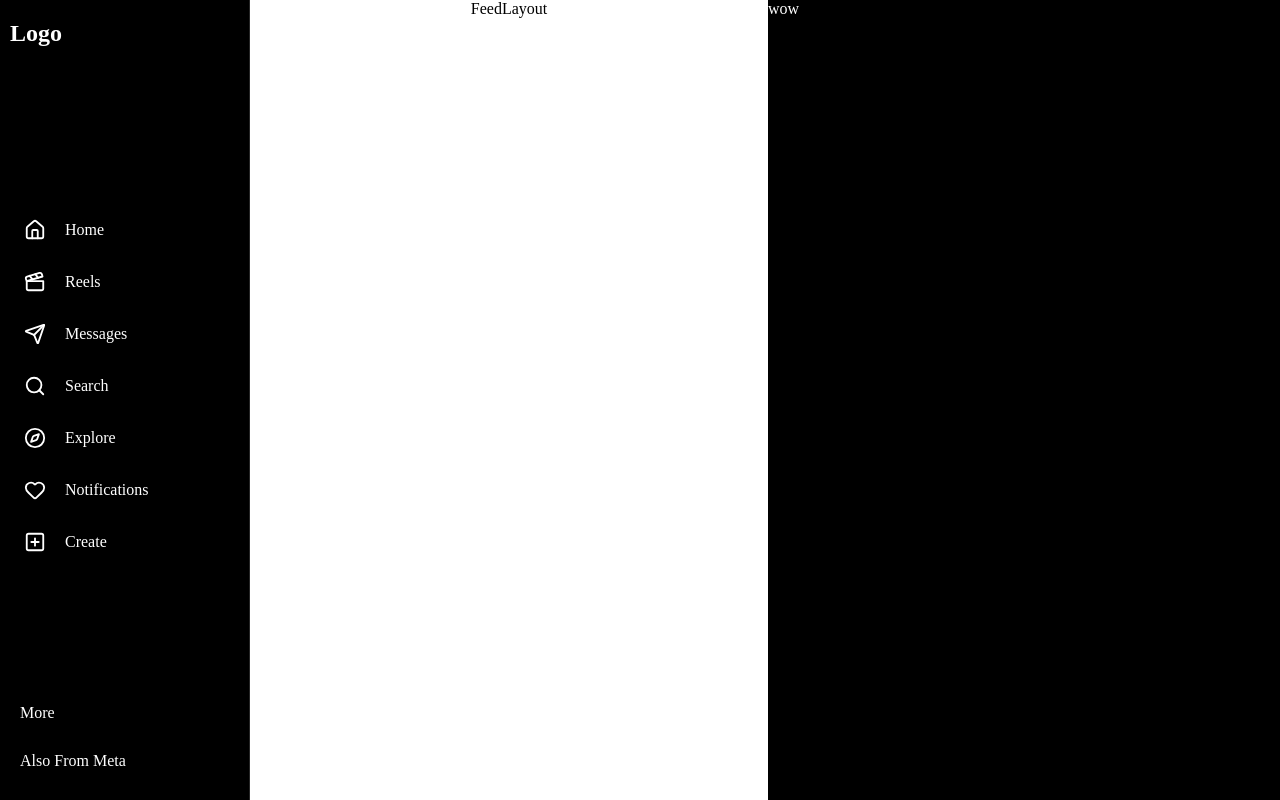
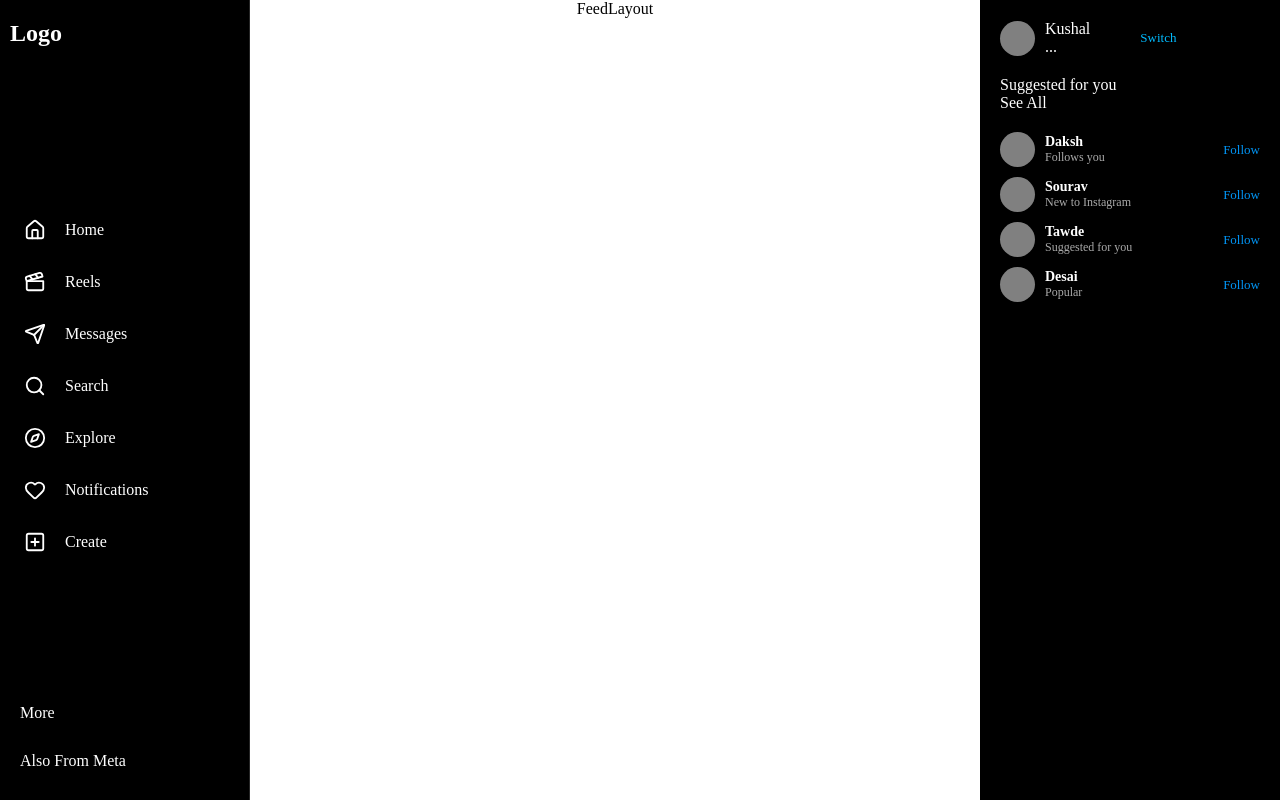
Before and after one commit to Myst-12/Instagram-Clone, a React (Vite) app: page / in a window 1280 px wide. Built offline with nearby package versions, Linux system fonts and the light colour scheme.

Commit message:
Right Sidebar Updated

```diff
--- a/src/Components/layout/RightSidebar.jsx
+++ b/src/Components/layout/RightSidebar.jsx
@@ -3,17 +3,46 @@ import React from 'react'
 const RightSidebar = () => {
 
   const suggestions = [
-    {name:"user 1", info:"Suggested for you"},
-    {name:"user 2", info:"Suggested for you"},
-    {name:"user 3", info:"New to Instagram"},
-    {name:"user 4", info:"New to Instagram"}
+    { name: "Daksh", info: "Follows you" },
+    { name: "Sourav", info: "New to Instagram" },
+    { name: "Tawde", info: "Suggested for you" },
+    { name: "Desai", info: "Popular" }
   ]
 
+  return (
+    <div className="RightSidebar">
 
+      <div className="userProfile">
+        <div className="left">
+          <div className="avatar"></div>
+          <div>
+            <p className="username">Kushal</p>
+            <p className="subText">...</p>
+          </div>
+        </div>
+        <p className="Switch">Switch</p>
+      </div>
 
-  return (
-    <div className='RightSidebar'>
-      wow
+      <div className="SuggestionsHeader">
+        <p>Suggested for you</p>
+        <p className="seeAll">See All</p>
+      </div>
+
+      <div className="SuggestionsBox">
+        {suggestions.map((user, index) => (
+          <div key={index} className="suggestionItem">
+            <div className="left">
+              <div className="avatar small"></div>
+              <div>
+                <p className="Username">{user.name}</p>
+                <p className="Info">{user.info}</p>
+              </div>
+            </div>
+            <p className="Follow">Follow</p>
+          </div>
+        ))}
+      </div>
+
     </div>
   )
 }
--- a/src/index.css
+++ b/src/index.css
@@ -39,14 +39,12 @@
   margin-bottom: 30px;
 }
 
-/* MAIN MENU */
 .SideBox {
   display: flex;
   flex-direction: column;
   gap: 10px;
 }
 
-/* MENU ITEMS */
 .menuItem {
   display: flex;
   align-items: center;
@@ -61,26 +59,22 @@
   background-color: #1a1a1a;
 }
 
-/* ICON FIX WIDTH */
 .icon {
   min-width: 30px;
   display: flex;
   justify-content: center;
 }
 
-/* TEXT HIDDEN INITIALLY */
 .menuItem .text {
   opacity: 0;
   white-space: nowrap;
   transition: opacity 0.2s ease;
 }
 
-/* SHOW TEXT ON HOVER */
 .SidebarBox:hover .text {
   opacity: 1;
 }
 
-/* BOTTOM */
 .BottomBox {
   display: flex;
   flex-direction: column;
@@ -90,9 +84,74 @@
 
 /* RIGHTSIDEBARRR */
 
-.RightSidebar{
+.RightSidebar {
+  width: 300px;
   height: 100vh;
-  width: 40vw;
+  padding: 20px;
+  color: white;
+  display: flex;
+  flex-direction: column;
+  gap: 20px;
   background-color: black;
-  color: white;
 }
+
+.suggestionItem {
+  display: flex;
+  justify-content: space-between;
+  align-items: center;
+}
+
+.left {
+  display: flex;
+  align-items: center;
+  gap: 10px;
+}
+
+.avatar {
+  width: 35px;
+  height: 35px;
+  border-radius: 50%;
+  background-color: gray;
+}
+
+.Username {
+  font-size: 14px;
+  font-weight: 600;
+}
+
+.Info {
+  font-size: 12px;
+  color: #aaa;
+}
+
+.follow {
+  font-size: 12px;
+  color: #0095f6;
+  cursor: pointer;
+}
+
+.SuggestionsBox{
+  display: flex;
+  flex-direction: column;
+  gap: 10px;
+}
+
+.userProfile{
+  display: flex;
+  gap: 50px;
+  align-items: center;
+  cursor: pointer;
+}
+
+.Switch{
+  color: rgb(0, 187, 255);
+  cursor: pointer;
+  font-size: small;
+}
+
+.Follow{
+  color: #0095f6;
+  font-size: small;
+  cursor: pointer;
+
+}
```
